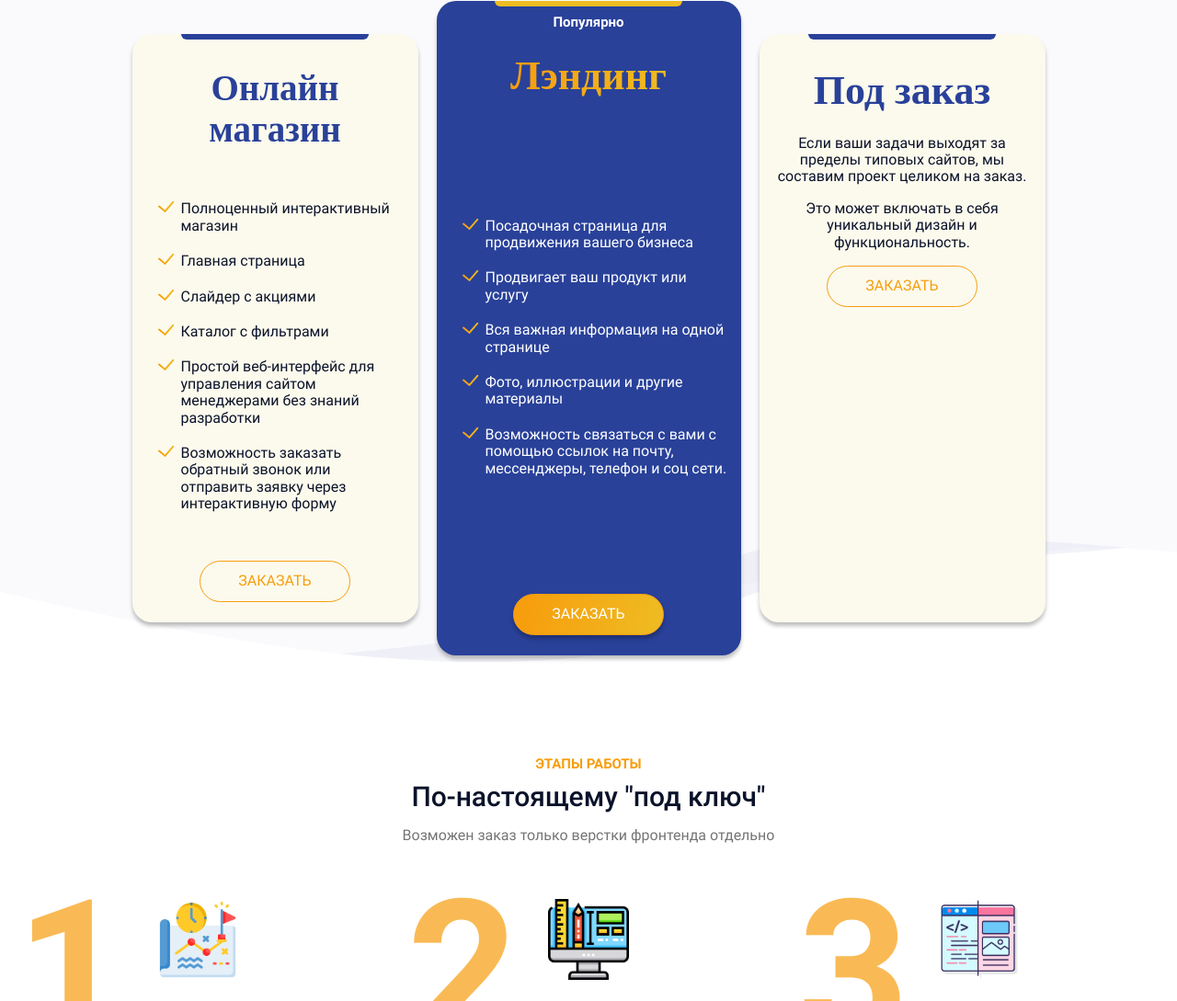
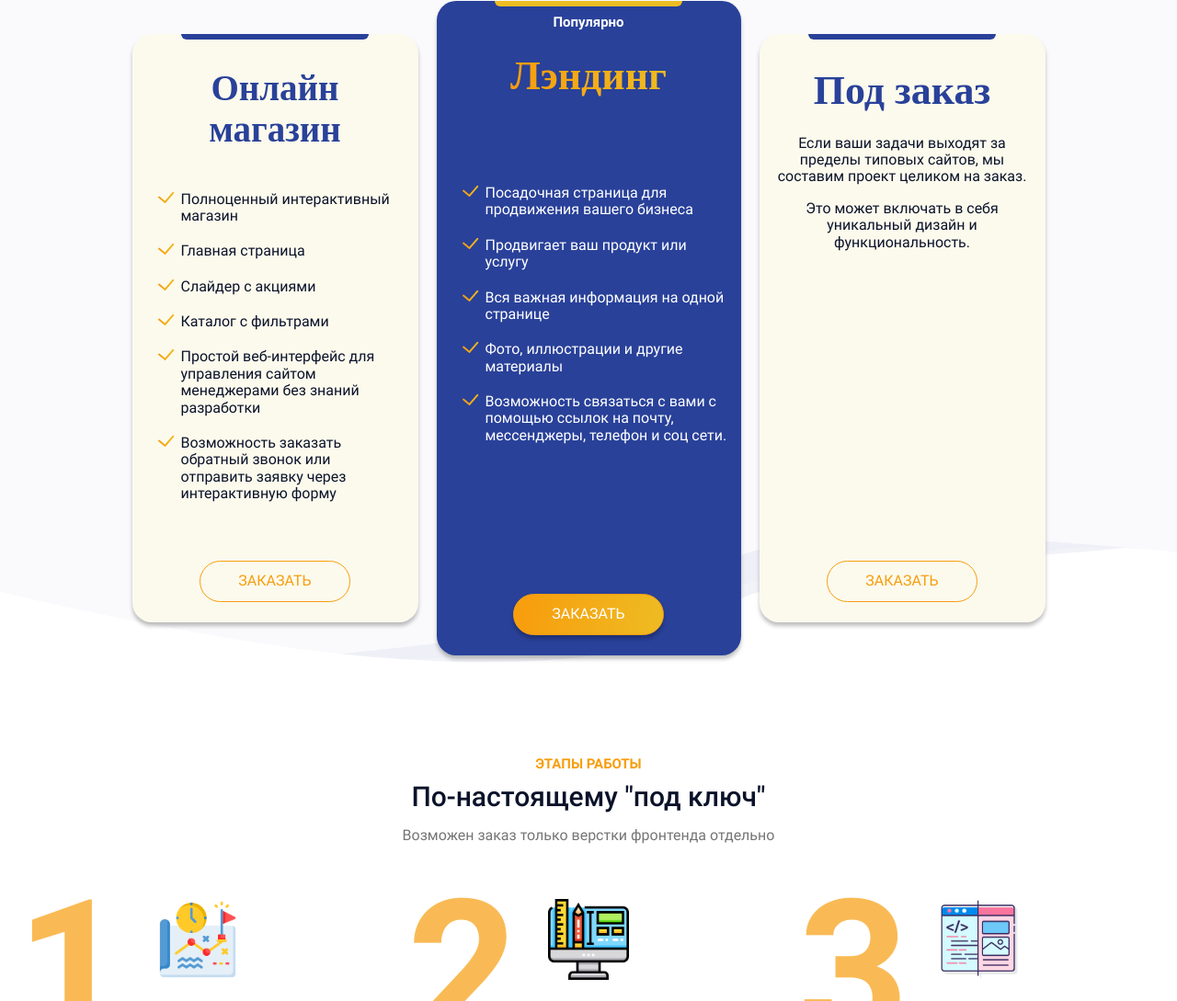
Before and after one commit to Vallek/dev, a plain HTML site: page index.html in a window 1280 px wide. Shown: the part 1407-2496 px from the top of the page at 92% size. Drawn offline with Linux system fonts and the light colour scheme; a web font is replaced by a local one.

Commit message:
pushed button to bottom

```diff
--- a/css/style.css
+++ b/css/style.css
@@ -621,7 +621,7 @@ main {
 	display: flex;
 	align-items: center;
 	justify-content: center;
-	margin-top: 0;
+	margin-top: auto;
 	width: 164px;
 	min-height: 45px;
 	border-radius: 154px;
```
